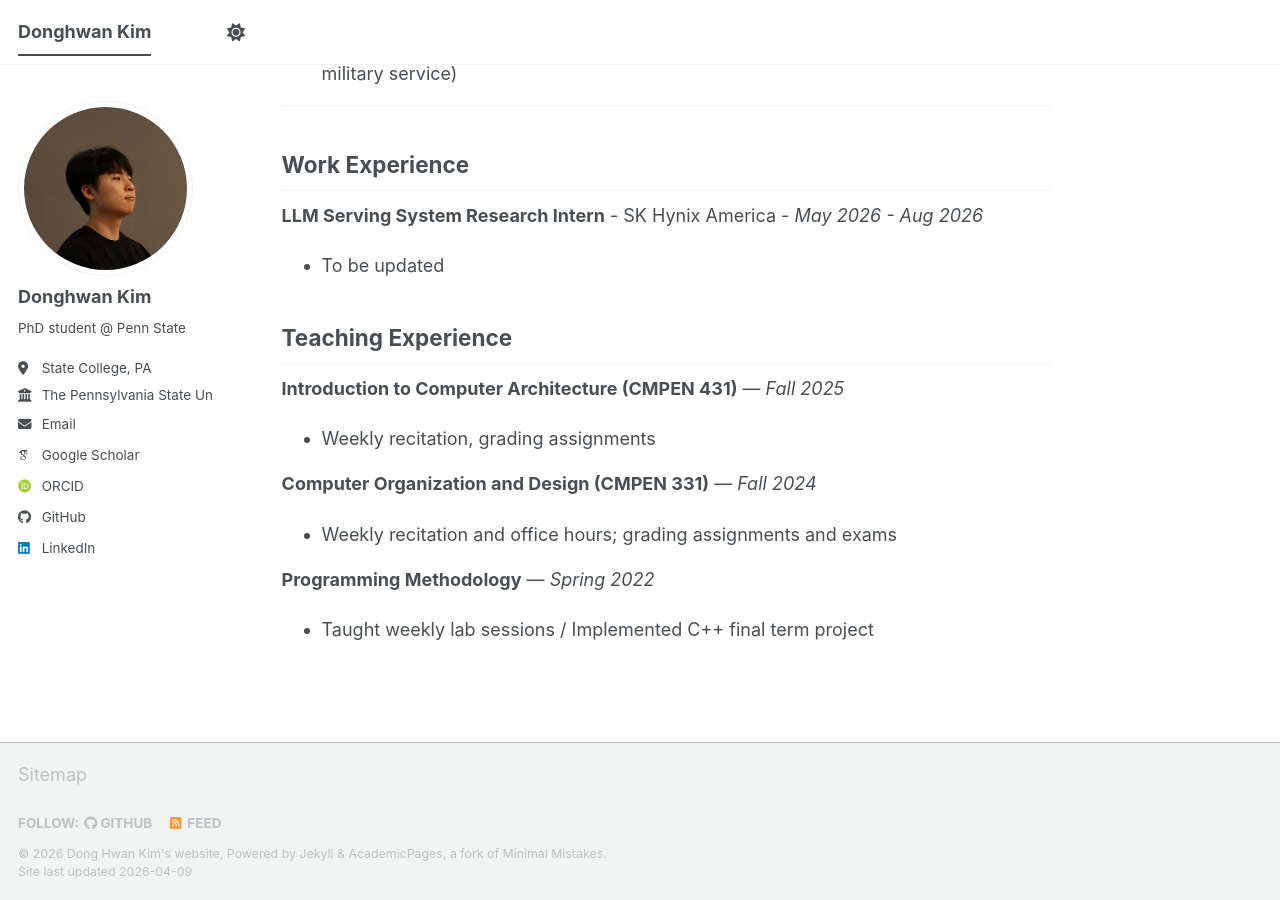
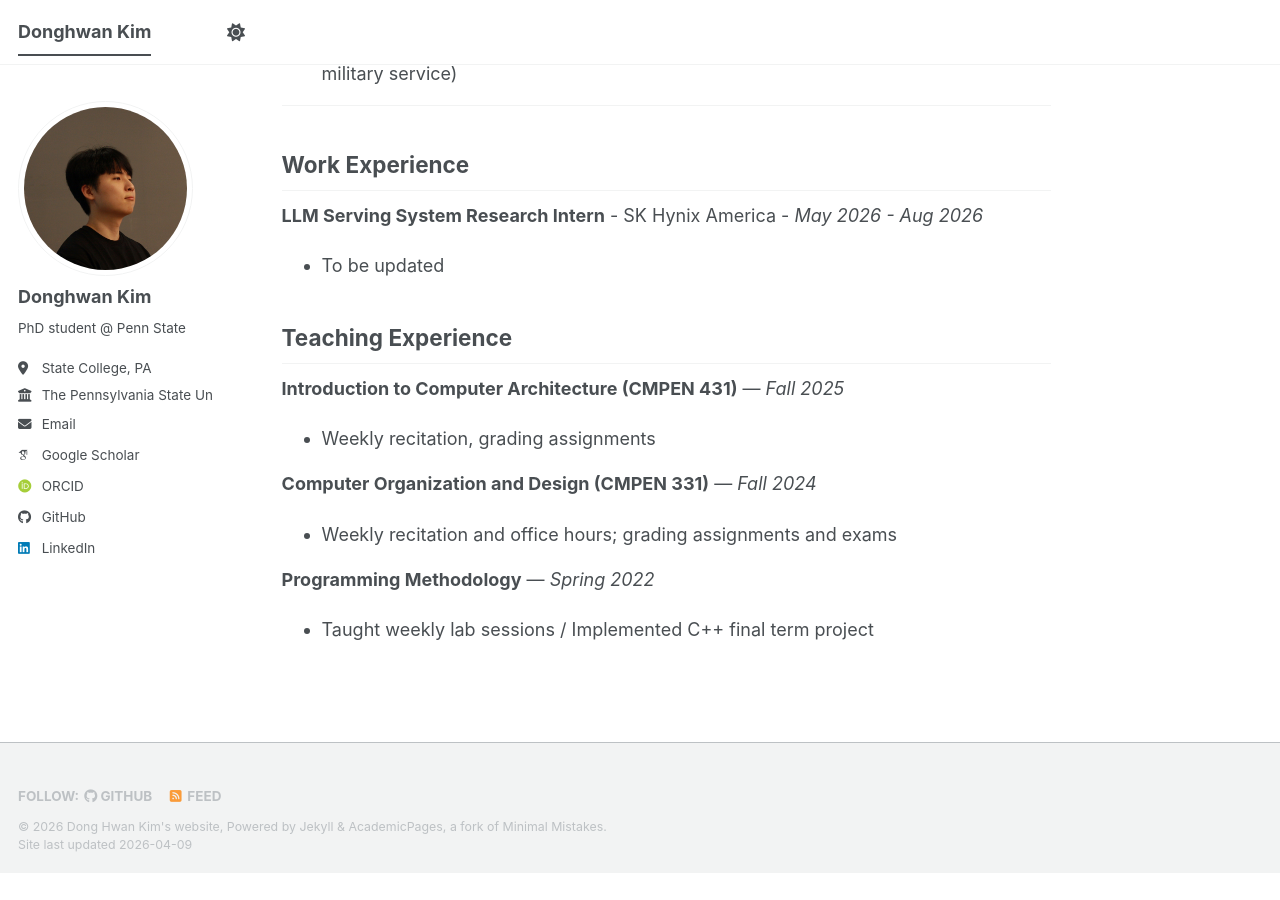
Before and after one commit to heyday98/heyday98.github.io, a Jekyll site: the page built from _pages/about.md, in a window 1280 px wide and 900 px high, scrolled down 1664 px. Built offline with Jekyll 4.4.1, drawn with Linux system fonts in a browser that asks for light colours; some web fonts are replaced; a script bundle is joined from its source files by our own code; library files that are not in the unit come from our copies; after the commit the page ends 2537 px from its top, so only the background shows below that.

Commit message:
Correct Errors2

```diff
--- a/_includes/footer/custom.html
+++ b/_includes/footer/custom.html
@@ -1,12 +1,6 @@
-<!-- start custom footer snippets -->
-
-<a href="/sitemap/">Sitemap</a>
-
-<!-- Support for MatJax -->
 <script defer src="https://cdnjs.cloudflare.com/polyfill/v3/polyfill.min.js?features=es6"></script>
 <script defer src="https://cdn.jsdelivr.net/npm/mathjax@3/es5/tex-mml-chtml.js" id="MathJax-script"></script>
 
-<!-- Support for Mermaid -->
 <script type="module">
     import mermaid from 'https://cdn.jsdelivr.net/npm/mermaid@11/dist/mermaid.esm.min.mjs';
     mermaid.initialize({startOnLoad:true, theme:'default'});
@@ -16,5 +10,3 @@
 <div style="display: flex; justify-content: center; padding-bottom: 20px;">
     <script type="text/javascript" id="mmvst_globe" src="//mapmyvisitors.com/globe.js?d=cRQ7wJLGhozlyEaoYtluLkeA279DDlYFJyJtkgIEL_U"></script>
 </div>
-
-<!-- end custom footer snippets -->
```
